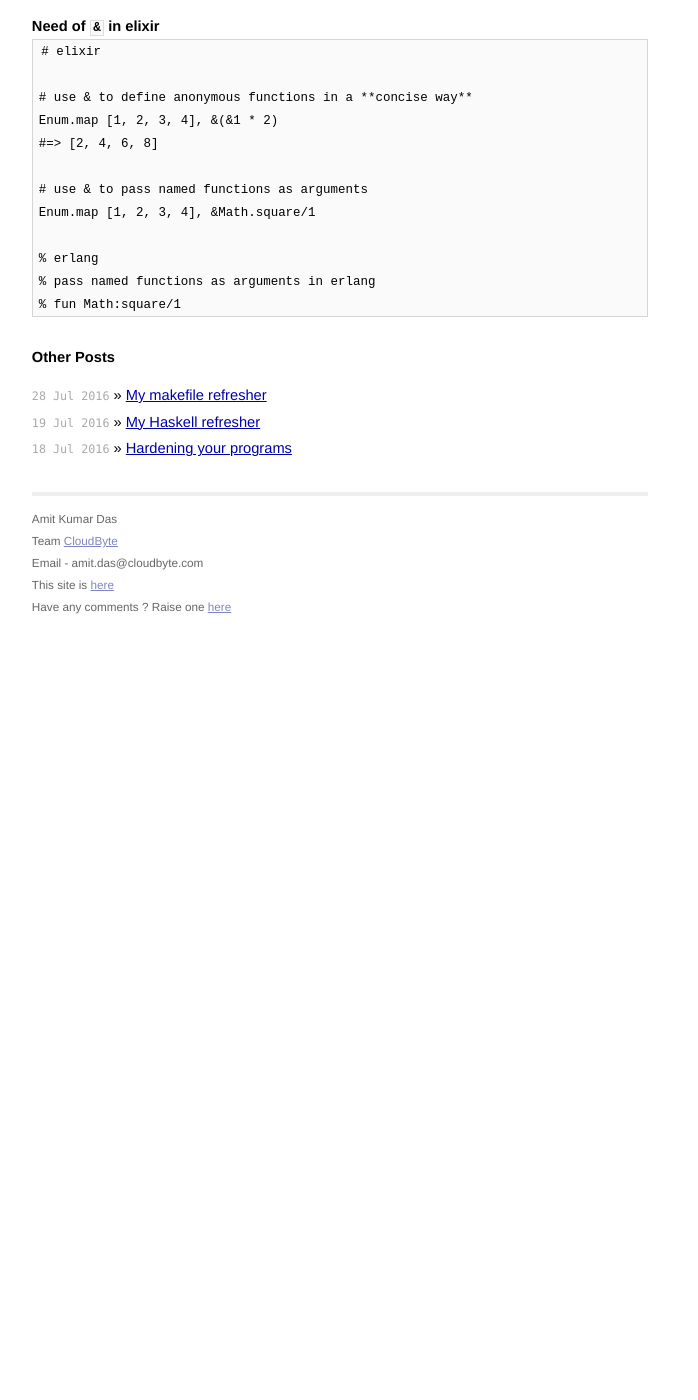
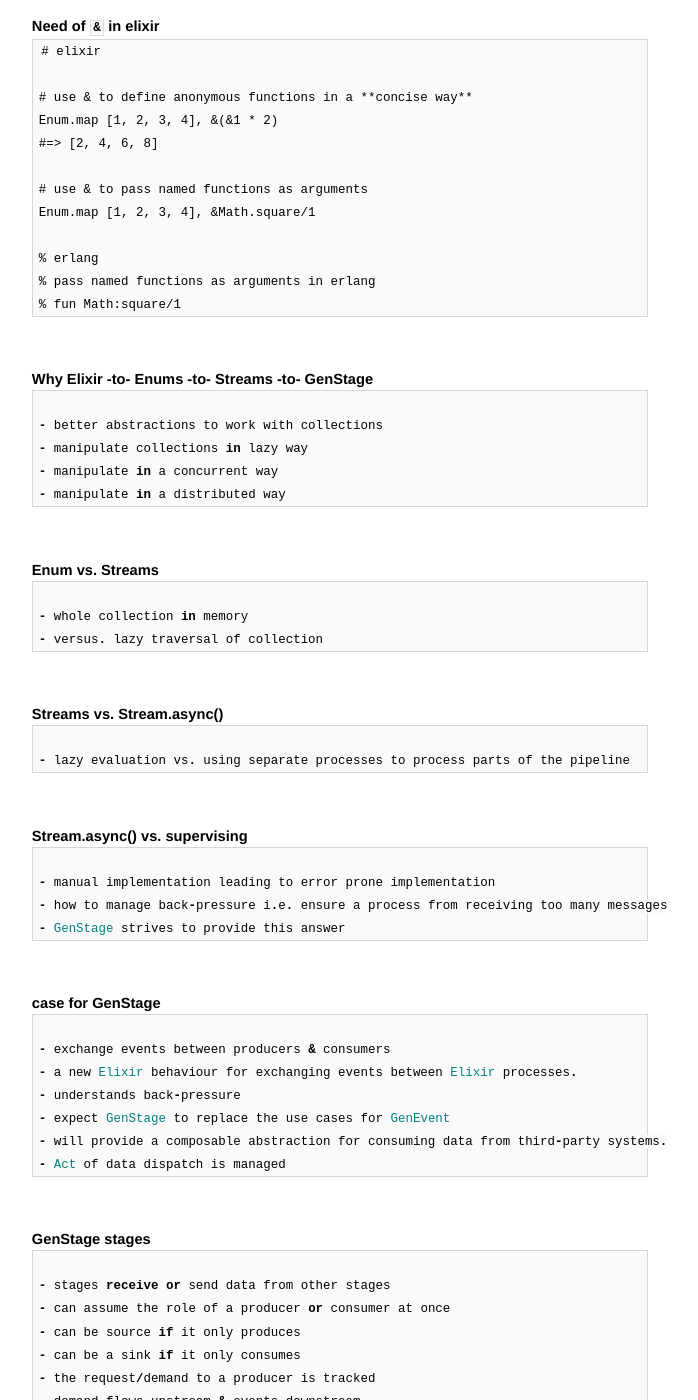
Before and after one commit to AmitKumarDas/amitkumardas.github.io, a Jekyll site: the page built from _posts/2016-02-01-learn-erlang-elixir-from-code-sample-part-1.md, in a window 1280 px wide and 1400 px high, scrolled down 2556 px. Shown: the whole window, without its empty margins (300-998 px from the left). Built offline with Jekyll 4.4.1, drawn with Linux system fonts in a browser that asks for light colours; before the commit the page ends 3186 px from its top, so only the background shows below that; some of the changed text lies outside the part shown.

Commit message:
Update 2016-02-01-learn-erlang-elixir-from-code-sample-part-1.md

````diff
--- a/_posts/2016-02-01-learn-erlang-elixir-from-code-sample-part-1.md
+++ b/_posts/2016-02-01-learn-erlang-elixir-from-code-sample-part-1.md
@@ -154,3 +154,108 @@ Enum.map [1, 2, 3, 4], &Math.square/1
 % pass named functions as arguments in erlang
 % fun Math:square/1
 ```
+
+<br />
+
+### Why Elixir -to- Enums -to- Streams -to- GenStage
+
+```elixir
+
+- better abstractions to work with collections
+- manipulate collections in lazy way
+- manipulate in a concurrent way
+- manipulate in a distributed way
+```
+
+<br />
+
+### Enum vs. Streams
+
+```elixir
+
+- whole collection in memory
+- versus. lazy traversal of collection
+```
+
+<br />
+
+### Streams vs. Stream.async()
+
+```elixir
+
+- lazy evaluation vs. using separate processes to process parts of the pipeline
+```
+
+<br />
+
+### Stream.async() vs. supervising
+
+```elixir
+
+- manual implementation leading to error prone implementation
+- how to manage back-pressure i.e. ensure a process from receiving too many messages
+- GenStage strives to provide this answer
+```
+
+<br />
+
+### case for **GenStage**
+
+```elixir
+
+- exchange events between producers & consumers
+- a new Elixir behaviour for exchanging events between Elixir processes.
+- understands back-pressure
+- expect GenStage to replace the use cases for GenEvent
+- will provide a composable abstraction for consuming data from third-party systems.
+- Act of data dispatch is managed
+```
+
+<br />
+
+### **GenStage** stages
+
+```elixir
+
+- stages receive or send data from other stages
+- can assume the role of a producer or consumer at once
+- can be source if it only produces
+- can be a sink if it only consumes
+- the request/demand to a producer is tracked
+- demand flows upstream & events downstream
+- :max_demand & :min_demand are set on the consumers
+```
+
+<br />
+
+### **GenStage** events
+
+```elixir
+
+- events are sent by a dispatcher
+- events may be in-memory
+- events may be in external queue system
+```
+
+<br />
+
+### **GenStage** buffer events
+
+```elixir
+
+- Assuming a consumer has crashed
+- The producer may want to buffer the events that have arrived from upstream
+- If the intake is more that demand than the events may be buffered
+- :buffer_size is the option
+```
+
+<br />
+
+### **GenStages** notifications vs. broadcast
+
+```elixir
+
+- send notifications to all consumers
+- out-of-band information
+- is different from broadcast
+```
````
